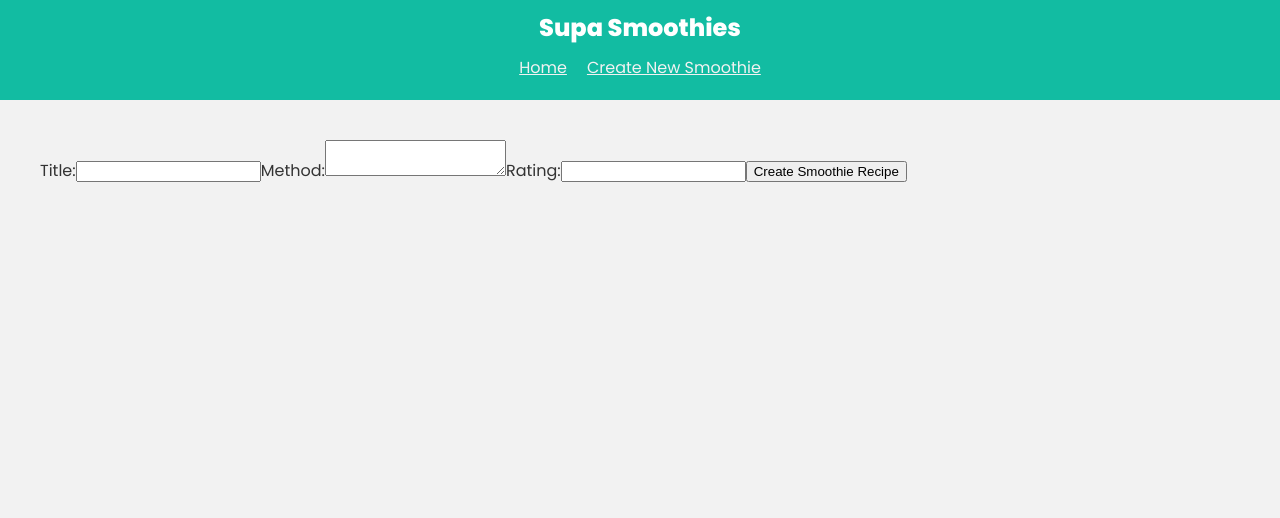
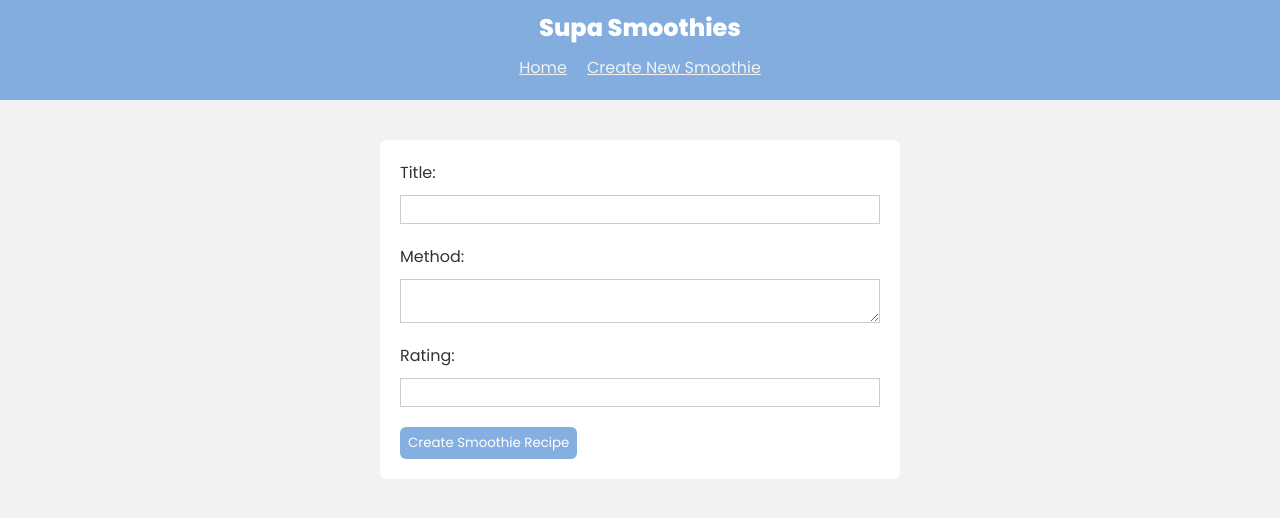
Before and after one commit to Arsal5511/data-table, a React (Create React App) app: page /create in a window 1280 px wide. Shown: the top 518 px of the page. Built offline with nearby package versions, Linux system fonts and the light colour scheme.

Commit message:
minor styling

```diff
--- a/src/index.css
+++ b/src/index.css
@@ -1,8 +1,8 @@
 @import url('https://fonts.googleapis.com/css2?family=Poppins:wght@300;400;500;600;800&family=VT323&display=swap');
 
 :root {
-  --primary: #12bca2;
-  --secondary: #6d15df;
+  --primary: #71a3dbdc;
+  --secondary: #770000;
 }
 h1,h2,h3 {
   margin: 0;
@@ -45,7 +45,7 @@
 .smoothie-card {
   width: 100%;
   padding: 10px;
-  background: #fff;
+  background: #bc84d8cb;
   box-sizing: border-box;
   border-radius: 6px;
   position: relative;
@@ -63,3 +63,29 @@
   line-height: 0px;
   text-align: center;
 }
+
+/* form */
+form {
+  background: #fff;
+  padding: 20px;
+  max-width: 480px;
+  margin: 0 auto;
+  border-radius: 6px;
+}
+form input, form textarea {
+  display: block;
+  width: 100%;
+  padding: 6px;
+  box-sizing: border-box;
+  border: 1px solid #ccc;
+  margin: 10px 0 20px 0;
+}
+form button {
+  background: var(--primary);
+  color: #fff;
+  border: 0;
+  border-radius: 6px;
+  padding: 6px 8px;
+  font-family: "Poppins";
+  cursor: pointer;
+}
--- a/src/pages/Create.jsx
+++ b/src/pages/Create.jsx
@@ -9,7 +9,6 @@
     method: "",
     rating: "",
   });
-// console.log(data)
 const [formError, setFormError] = useState(null);
 
 const handleSubmit =(e) =>{
@@ -32,12 +31,10 @@
 
   .then(({data: newEntry , error}) => {
     if(error){
-      console.log(error)
       setFormError('Error creating smoothie')
     }
     else{
       setFormError(null)
-      console.log(newEntry)
       navigate('/')}
 
   });
```
